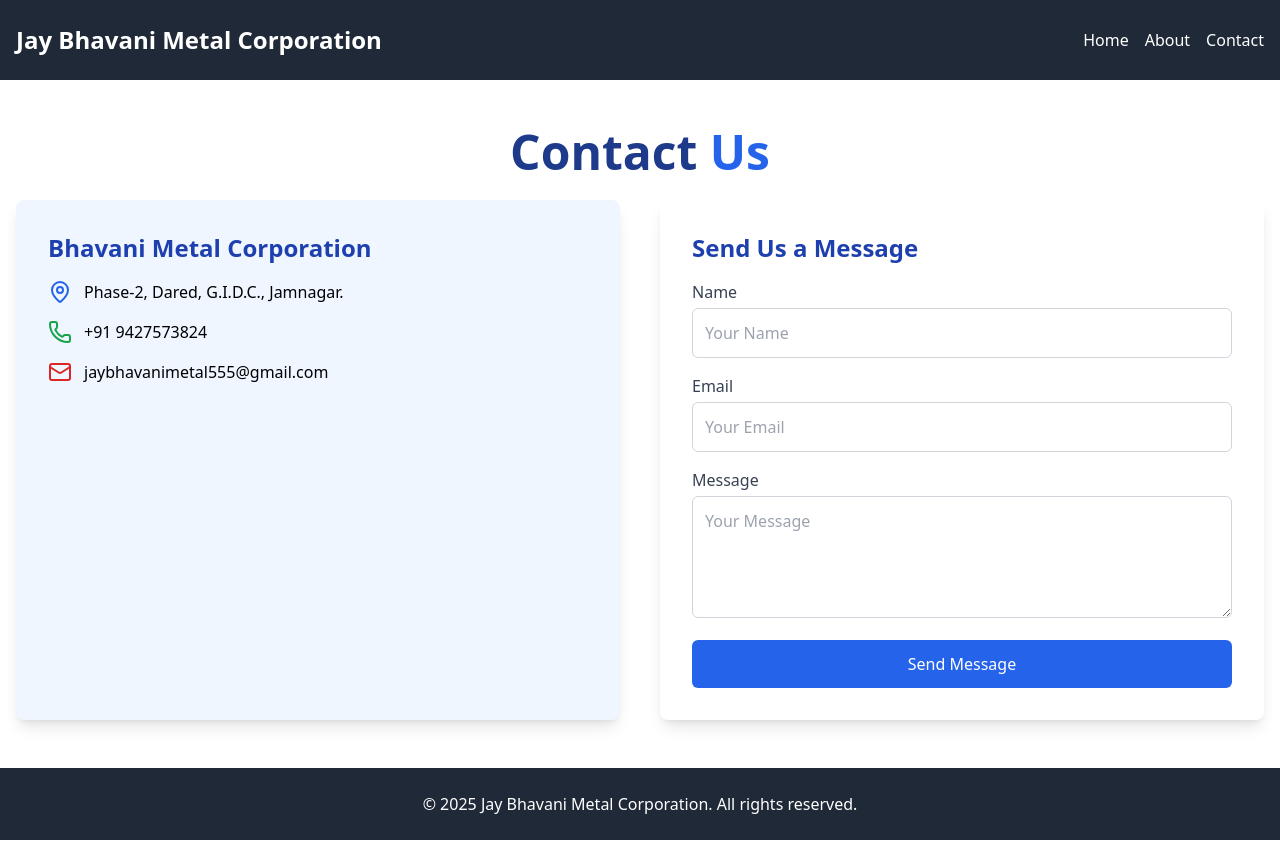
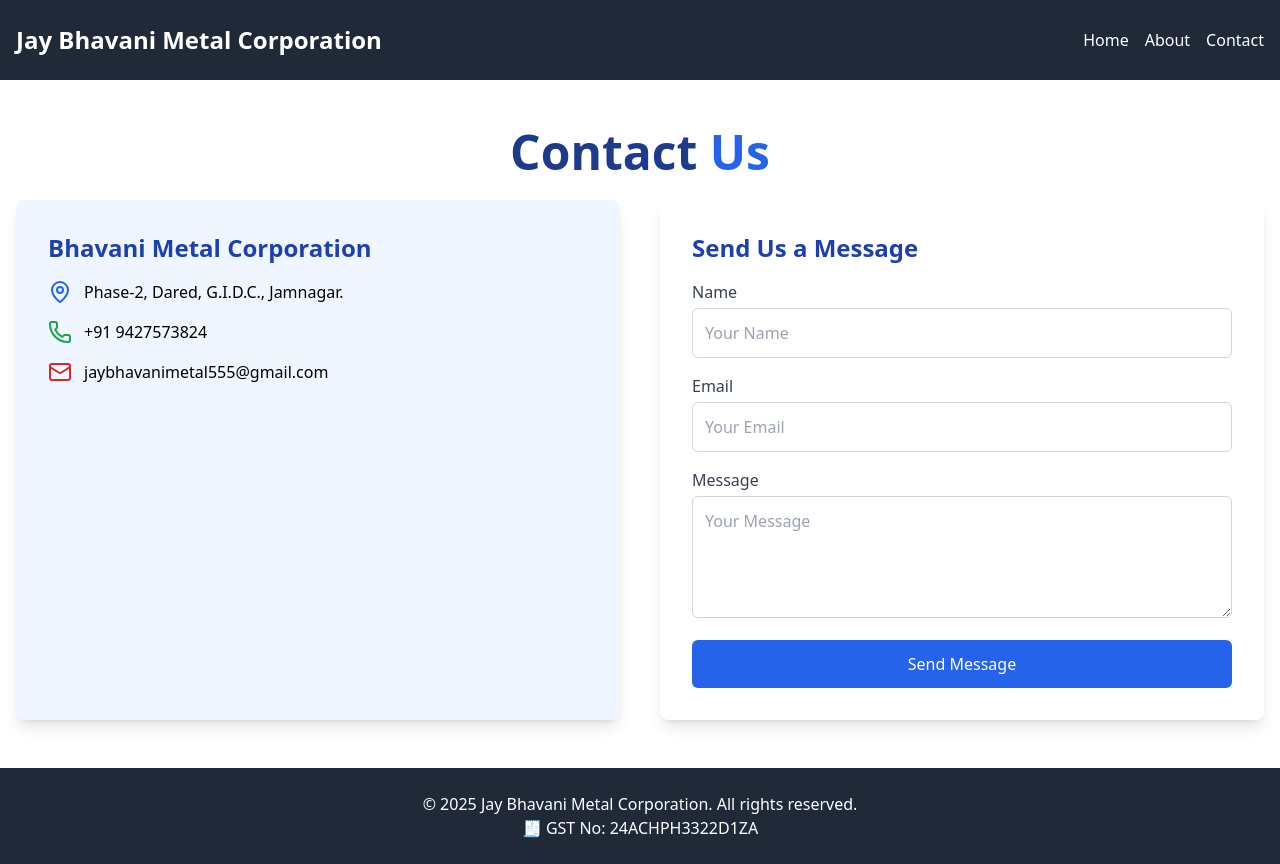
Before and after one commit to Mjahir/Bhavani-Metal, a React (Vite) app: page /contact in a window 1280 px wide. Before the commit the page ends 840 px from the top, so only its background shows below. Built offline with nearby package versions, Linux system fonts and the light colour scheme.

Commit message:
Added GST number to website

```diff
--- a/src/components/Footer.jsx
+++ b/src/components/Footer.jsx
@@ -3,6 +3,8 @@ const Footer = () => {
       <footer className="bg-gray-800 text-white">
         <div className="container mx-auto px-4 py-6 text-center">
           <p>&copy; {new Date().getFullYear()} Jay Bhavani Metal Corporation. All rights reserved.</p>
+
+      <p>🧾 GST No: 24ACHPH3322D1ZA</p>
         </div>
       </footer>
     )
```
